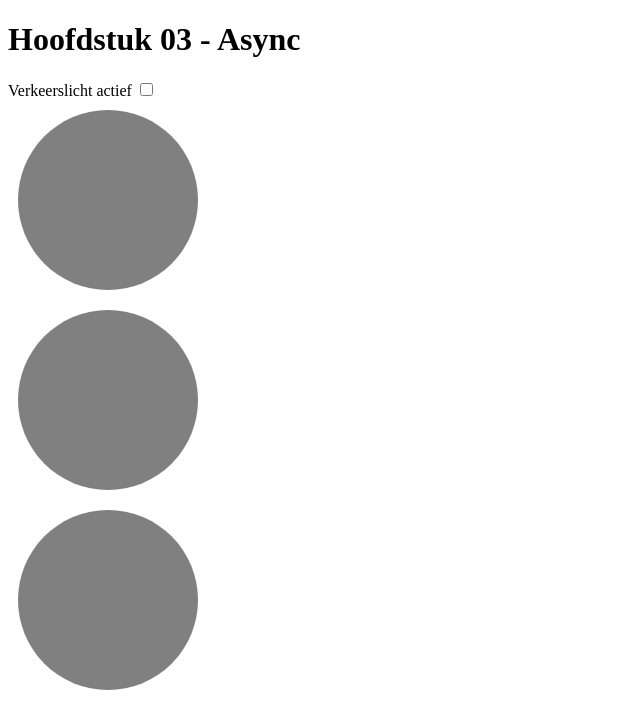
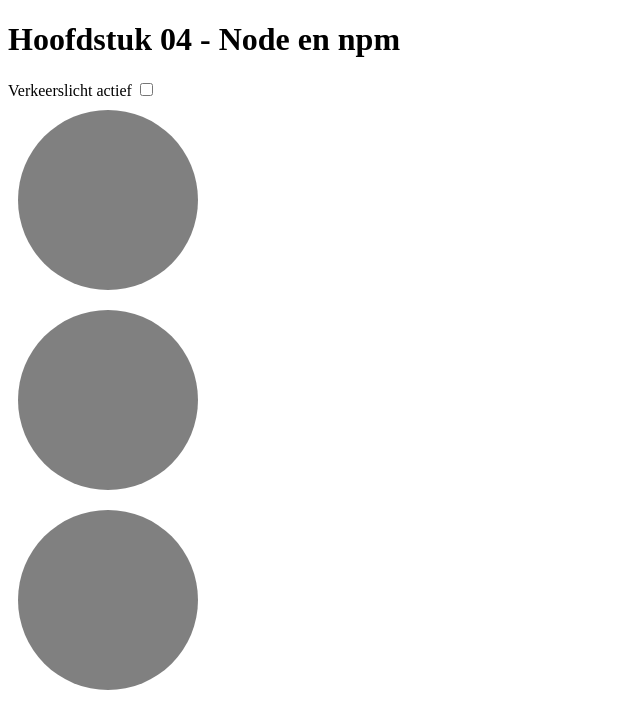
Before and after one commit to UCLL-FEG-Leuven/MGP33-hoofdstuk04-node-npm, a plain HTML site: page Client/index.html in a window 1280 px wide. Shown: the whole page, without its empty margins (0-640 px from the left). Drawn offline with Linux system fonts and the light colour scheme.

Commit message:
Hoofstuk 03 Async references weggenomen

```diff
--- a/Client/index.html
+++ b/Client/index.html
@@ -4,11 +4,11 @@
     <meta charset="UTF-8">
     <meta name="viewport" content="width=device-width, initial-scale=1.0">
     <link href="site.css" rel="stylesheet">
-    <title>Hoofdstuk 03 - Async</title>
+    <title>Hoofdstuk 04 - Node en npm</title>
     <script src="verkeerslicht.js" type="module" defer></script>
 </head>
 <body>
-    <h1>Hoofdstuk 03 - Async</h1>
+    <h1>Hoofdstuk 04 - Node en npm</h1>
     <form>
         <label for="actief">Verkeerslicht actief</label>
         <input id="actief" type="checkbox" value="false" />
```
Also changed, not shown: Client/README.md (deleted).
